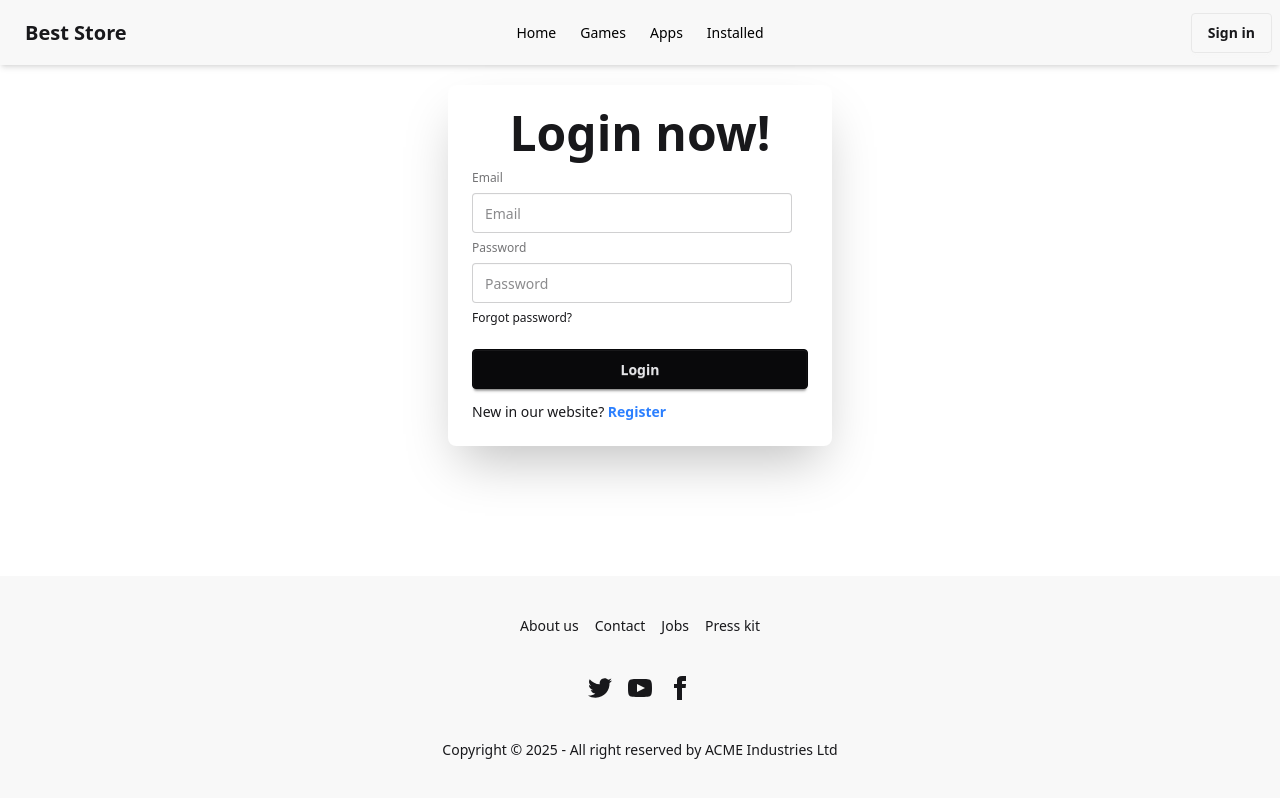
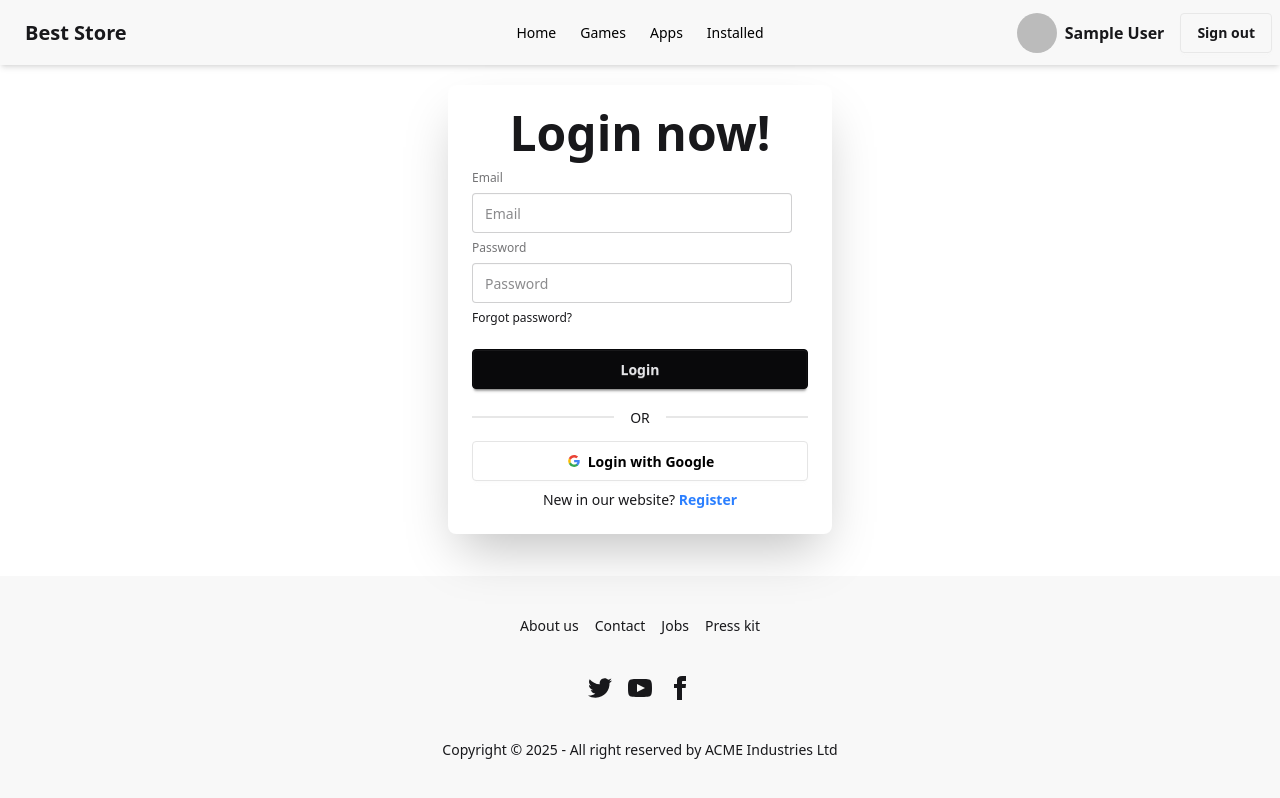
Before and after one commit to RIRony9898/gamehub-game-and-apps-library, a React (Vite) app: page /login in a window 1280 px wide. Built offline with nearby package versions, Linux system fonts and the light colour scheme; no server answers; sample sign-in values are in the browser's storage.

Commit message:
implement authentication features with Firebase, including Google sign-in, user profile updates, and private route protection

```diff
--- a/src/AuthContexts/AuthProvider.jsx
+++ b/src/AuthContexts/AuthProvider.jsx
@@ -1,21 +1,44 @@
 import {
   createUserWithEmailAndPassword,
+  GoogleAuthProvider,
   onAuthStateChanged,
   signInWithEmailAndPassword,
+  signInWithPopup,
+  signOut,
+  updateProfile,
 } from "firebase/auth";
+import { useEffect, useState } from "react";
+import { auth } from "../Firebase/firebase.config";
 import { AuthContext } from "./AuthContext";
-import { auth } from "../Firebase/firebase.config";
-import { useEffect, useState } from "react";
 
 const AuthProvider = ({ children }) => {
   const [user, setUser] = useState(null);
   const [loading, setLoading] = useState(true);
+  //   create user with email and password
   const createUser = (email, password) => {
     return createUserWithEmailAndPassword(auth, email, password);
   };
 
+  //   sign in user with email and password
   const signInUser = (email, password) => {
     return signInWithEmailAndPassword(auth, email, password);
+  };
+
+  //   sign in user with google
+  const signInWithGoogle = () => {
+    const googleProvider = new GoogleAuthProvider();
+    return signInWithPopup(auth, googleProvider);
+  };
+
+  // sign out user
+  const signOutUser = () => {
+    return signOut(auth);
+  };
+
+  const updateUserProfile = (name) => {
+    return updateProfile(auth.currentUser, {
+      displayName: name,
+    });
   };
 
   useEffect(() => {
@@ -36,6 +59,9 @@ const AuthProvider = ({ children }) => {
   const authInfo = {
     createUser,
     signInUser,
+    signInWithGoogle,
+    signOutUser,
+    updateUserProfile,
     user,
     loading,
   };
--- a/src/Components/Navbar.jsx
+++ b/src/Components/Navbar.jsx
@@ -1,8 +1,15 @@
-import React from "react";
+import { useContext } from "react";
 import { Link, NavLink } from "react-router";
+import { AuthContext } from "../AuthContexts/AuthContext";
 import Container from "../Components/Container";
 
 const Navbar = () => {
+  const { user, signOutUser } = useContext(AuthContext);
+  const handleSignOut = () => {
+    signOutUser()
+      .then(() => {})
+      .catch(() => {});
+  };
   const links = (
     <>
       <li>
@@ -35,6 +42,7 @@ const Navbar = () => {
           Apps
         </NavLink>
       </li>
+      {user && (
         <li>
           <NavLink
             to={"/installed"}
@@ -45,6 +53,7 @@ const Navbar = () => {
             Installed
           </NavLink>
         </li>
+      )}
     </>
   );
   return (
@@ -81,15 +90,33 @@ const Navbar = () => {
                 {links}
               </ul>
             </div>
-            <Link to={'/'} className="btn btn-ghost text-xl">Best Store</Link>
+            <Link to={"/"} className="btn btn-ghost text-xl">
+              Best Store
+            </Link>
           </div>
           <div className="navbar-center hidden lg:flex">
             <ul className="menu menu-horizontal px-1">{links}</ul>
           </div>
           <div className="navbar-end">
+            {user ? (
+              <>
+                <div className="avatar">
+                  <div className="w-10 rounded-full mx-2">
+                    <img src={user.photoURL} />
+                  </div>
+                </div>
+                <p className="mr-4 font-semibold">
+                  {user.displayName || user.email}
+                </p>
+                <button onClick={handleSignOut} className="btn">
+                  Sign out
+                </button>
+              </>
+            ) : (
               <Link to={"/login"} className="btn">
                 Sign in
               </Link>
+            )}
           </div>
         </div>
       </Container>
--- a/src/Pages/Login.jsx
+++ b/src/Pages/Login.jsx
@@ -1,10 +1,13 @@
 import React, { useContext } from "react";
 import Container from "../Components/Container";
-import { Link } from "react-router";
+import { Link, useLocation, useNavigate } from "react-router";
 import { AuthContext } from "../AuthContexts/AuthContext";
 
 const Login = () => {
-  const {signInUser} = useContext(AuthContext)
+  const { signInUser, signInWithGoogle } = useContext(AuthContext);
+  const location = useLocation();
+  const navigate = useNavigate();
+  const from = location.state?.from?.pathname || "/";
   const handleSubmit = (e) => {
     e.preventDefault();
     const email = e.target.email.value;
@@ -12,17 +15,29 @@ const Login = () => {
     console.log({ email, password });
 
     signInUser(email, password)
-    .then(result => {
-      console.log(result.user)
-    })
-    .catch(error => {
-      console.log('Error: ', error.message)
-    })
+      .then((result) => {
+        console.log(result.user);
+        navigate(from, { replace: true });
+      })
+      .catch((error) => {
+        console.log("Error: ", error.message);
+      });
+  };
+
+  const handleGoogleSignIn = () => {
+    signInWithGoogle()
+      .then((result) => {
+        console.log(result.user);
+        navigate(from, { replace: true });
+      })
+      .catch((error) => {
+        console.log("Error: ", error.message);
+      });
   };
   return (
     <div>
       <Container>
-        <div className="card bg-base-100 w-full max-w-sm mx-auto mt-5 shrink-0 shadow-2xl">
+        <div className="card bg-base-100 w-full max-w-sm mx-auto my-5 shrink-0 shadow-2xl">
           <div className="card-body">
             <h1 className="text-5xl font-bold mx-auto">Login now!</h1>
             <form onSubmit={handleSubmit}>
@@ -50,8 +65,44 @@ const Login = () => {
                 {/* login button */}
                 <button className="btn btn-neutral mt-4">Login</button>
               </fieldset>
+              {/* google sign in button */}
+              <div className="divider">OR</div>
+              {/* Google */}
+              <button
+                onClick={handleGoogleSignIn}
+                className="btn bg-white text-black border-[#e5e5e5] w-full"
+              >
+                <svg
+                  aria-label="Google logo"
+                  width="16"
+                  height="16"
+                  xmlns="http://www.w3.org/2000/svg"
+                  viewBox="0 0 512 512"
+                >
+                  <g>
+                    <path d="m0 0H512V512H0" fill="#fff"></path>
+                    <path
+                      fill="#34a853"
+                      d="M153 292c30 82 118 95 171 60h62v48A192 192 0 0190 341"
+                    ></path>
+                    <path
+                      fill="#4285f4"
+                      d="m386 400a140 175 0 0053-179H260v74h102q-7 37-38 57"
+                    ></path>
+                    <path
+                      fill="#fbbc02"
+                      d="m90 341a208 200 0 010-171l63 49q-12 37 0 73"
+                    ></path>
+                    <path
+                      fill="#ea4335"
+                      d="m153 219c22-69 116-109 179-50l55-54c-78-75-230-72-297 55"
+                    ></path>
+                  </g>
+                </svg>
+                Login with Google
+              </button>
               {/* register page route */}
-              <p className="mt-2 font-medium">
+              <p className="mt-2 font-medium text-center">
                 New in our website?{" "}
                 <Link
                   to="/register"
--- a/src/Pages/Register.jsx
+++ b/src/Pages/Register.jsx
@@ -1,21 +1,29 @@
 import React, { useContext } from "react";
 import Container from "../Components/Container";
-import { Link } from "react-router";
+import { Link, useNavigate } from "react-router";
 import { AuthContext } from "../AuthContexts/AuthContext";
 
 const Register = () => {
-  const { createUser } = useContext(AuthContext);
+  const { createUser, updateUserProfile } = useContext(AuthContext);
+  const navigate = useNavigate();
   const handleSubmit = (e) => {
     e.preventDefault();
     const name = e.target.name.value;
     const email = e.target.email.value;
     const password = e.target.password.value;
-    const confirmPassword = e.target.confirmPassword.value
-    console.log({name, email, password, confirmPassword})
+    const confirmPassword = e.target.confirmPassword.value;
+    console.log({ name, email, password, confirmPassword });
 
     createUser(email, password)
       .then((result) => {
         console.log(result.user);
+        updateUserProfile(name)
+          .then(() => {
+            navigate("/");
+          })
+          .catch((error) => {
+            console.log("Error:", error.message);
+          });
       })
       .catch((error) => {
         console.log("Error:", error.message);
@@ -65,7 +73,7 @@ const Register = () => {
                 <button className="btn btn-neutral mt-4">Register</button>
               </fieldset>
               {/* login page route */}
-              <p className="mt-2 font-medium">
+              <p className="mt-2 font-medium text-center">
                 Already have an account?{" "}
                 <Link
                   to="/login"
--- /dev/null
+++ b/src/Routes/PrivateRoute.jsx
@@ -0,0 +1,20 @@
+import { useContext } from "react";
+import { AuthContext } from "../AuthContexts/AuthContext";
+import { Navigate, useLocation } from "react-router";
+
+const PrivateRoute = ({ children }) => {
+  const { user, loading } = useContext(AuthContext);
+  const location = useLocation();
+
+  if (loading) {
+    return <span className="loading loading-spinner loading-lg"></span>;
+  }
+
+  if (user) {
+    return children;
+  }
+
+  return <Navigate to="/login" state={{ from: location }} replace />;
+};
+
+export default PrivateRoute;
--- a/src/Routes/Routes.jsx
+++ b/src/Routes/Routes.jsx
@@ -1,55 +1,68 @@
 import { createBrowserRouter } from "react-router";
 import RootLayout from "../Layouts/RootLayout";
+import AppsDetails from "../Pages/AppsDetails";
+import AppsPage from "../Pages/AppsPage";
 import ErrorPage from "../Pages/ErrorPage";
+import GameDetails from "../Pages/GameDetails";
+import GamePage from "../Pages/GamePage";
 import Home from "../Pages/Home";
+import InstalledPage from "../Pages/InstalledPage";
 import Login from "../Pages/Login";
 import Register from "../Pages/Register";
-import GamePage from "../Pages/GamePage";
-import AppsPage from "../Pages/AppsPage";
-import InstalledPage from "../Pages/InstalledPage";
-import GameDetails from "../Pages/GameDetails";
-import AppsDetails from "../Pages/AppsDetails";
+import PrivateRoute from "./PrivateRoute";
 
 const router = createBrowserRouter([
   {
-        path: '/',
-        element: <RootLayout/>,
-        errorElement: <ErrorPage/>,
+    path: "/",
+    element: <RootLayout />,
+    errorElement: <ErrorPage />,
     children: [
       {
-                path: '/',
-                element: <Home/>
+        path: "/",
+        element: <Home />,
       },
       {
-                path: '/login',
-                element: <Login/>
+        path: "/login",
+        element: <Login />,
       },
       {
-                path: '/register',
-                element: <Register/>
+        path: "/register",
+        element: <Register />,
       },
       {
-                path: '/games',
-                element: <GamePage/>
+        path: "/games",
+        element: <GamePage />,
       },
       {
-                path: '/game/:id',
-                element: <GameDetails/>
+        path: "/game/:id",
+        element: (
+          <PrivateRoute>
+            <GameDetails />
+          </PrivateRoute>
+        ),
       },
       {
-                path: '/apps',
-                element: <AppsPage/>
+        path: "/apps",
+        element: <AppsPage />,
       },
       {
-                path: '/apps/:id', // Add new route for AppsDetails
-                element: <AppsDetails/>
+        path: "/apps/:id",
+        element: (
+          <PrivateRoute>
+            <AppsDetails />
+          </PrivateRoute>
+        ),
       },
       {
-                path: '/installed',
-                element: <InstalledPage/>
+        path: "/installed",
+        element: (
+          <PrivateRoute>
+            <InstalledPage />
+          </PrivateRoute>
+        ),
       },
-        ]
-    }
-])
+    ],
+  },
+]);
 
 export default router;
```
Lines whose indentation alone changed are shown as unchanged.
